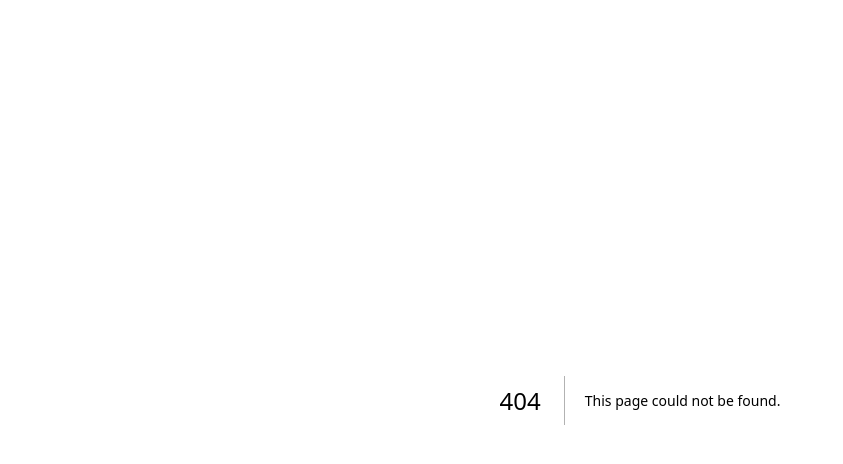
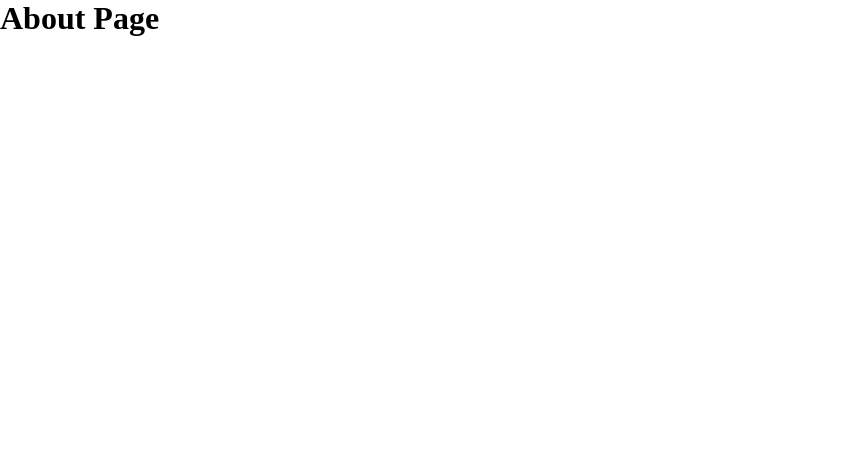
Before and after one commit to muhammadfaizanahmad/next-js-routing, a Next.js app: page /about in a window 1280 px wide. Before the commit this address had no page. Shown: the top 464 px of the page, without its empty margins (0-843 px from the left). Built offline with nearby package versions, Linux system fonts and the light colour scheme.

Commit message:
Create page.tsx

```diff
--- /dev/null
+++ b/app/about/page.tsx
@@ -0,0 +1,9 @@
+const About = () => {
+  return (
+    <div>
+      <h1>About Page</h1>
+    </div>
+  );
+};
+
+export default About;
```
